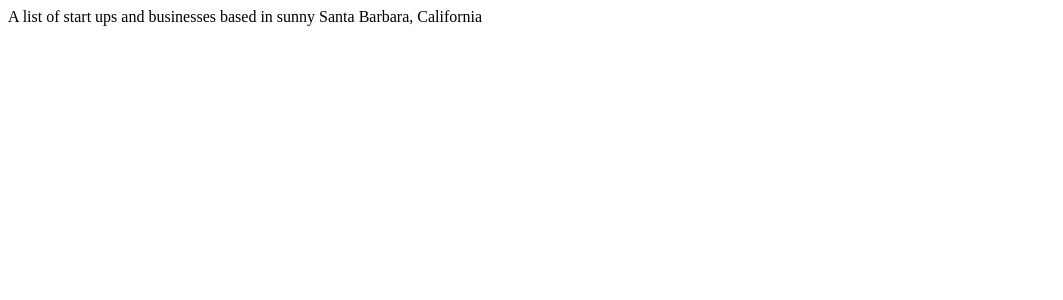
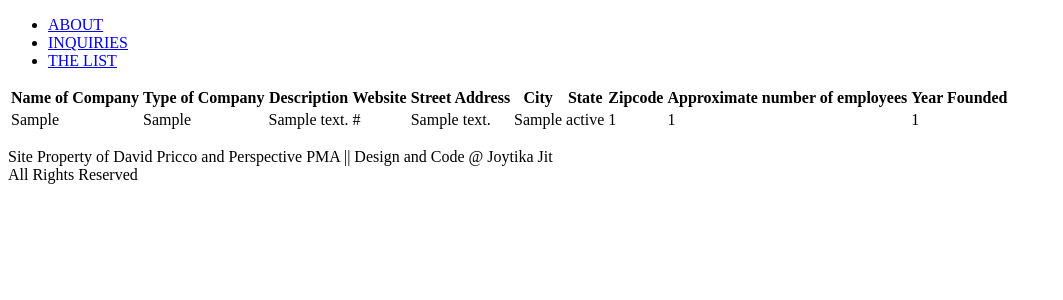
Before and after one commit to IndieTea/SBTechList, a Django app: page / in a window 1280 px wide. Shown: the top 300 px of the page, without its empty margins (0-1063 px from the left). Run offline with Django 3.2, Linux system fonts and the light colour scheme; tables that the repository leaves empty hold one stand-in row (values such as "Sample post"); some libraries are stand-ins or nearby versions.

Commit message:
preparing front end

```diff
--- a/catalog/templates/Sbtechlist/index.html
+++ b/catalog/templates/Sbtechlist/index.html
@@ -1,9 +1,8 @@
 <!DOCTYPE html>
 <html>
 	<head>
-
-
-        <link rel="stylesheet" href="styles.css" />
+        {% load static %}
+        <link rel="stylesheet" type="text/css" href="{% static 'Sbtechlist/styles.css' %}" />
 
         <script src="https://ajax.googleapis.com/ajax/libs/jquery/1.12.4/jquery.min.js"></script>
         <script src="jquery.matchHeight.js" type="text/javascript"></script>
@@ -28,24 +27,33 @@
 
             <table>
                 <tr>
-                    {% for item in list_Sbtechorgs %}
-                    <td>Name of Company</td>
-                    <td>Type of Company</td>
-                    <td>Descriptioin</td>
-                    <td>Website</td>
-                    <td>Street Address</td>
-                    <td>City</td>
-                    <td>zipcode</td>
-                    <td>Approximate number of employees</td>
-                    <td>Year Founded</td>
+
+                    <th>Name of Company</th>
+                    <th>Type of Company</th>
+                    <th>Description</th>
+                    <th>Website</th>
+                    <th>Street Address</th>
+                    <th>City</th>
+                    <th>State</th>
+                    <th>Zipcode</th>
+                    <th>Approximate number of employees</th>
+                    <th>Year Founded</th>
                 </tr>
+                {% for item in list_Sbtechorgs %}
+                <tr>
+                    <td>{{ item.organization }}</td>
+                    <td>{{ item.cat }}</td>
+                    <td>{{ item.description }}</td>
+                    <td>{{ item.website }}</td>
+                    <td>{{ item.address }}</td>
+                    <td>{{ item.city }}</td>
+                    <td>{{ item.state }}</td>
+                    <td>{{ item.zipcode }}</td>
+                    <td>{{ item.employees }}</td>
+                    <td>{{ item.founded }}</td>
+                </tr>
+                {% endfor %}
 
-                <tr>
-                    <td>{{ item.field1 }}</td>
-                     ...
-                    <td>{{ item.fieldN }}</td>
-                </tr>
-                    {% endfor %}
                 </table>
 
         </div>
--- a/catalog/views.py
+++ b/catalog/views.py
@@ -10,29 +10,21 @@
 def index(request):
 	# view function for home page of the site
 	#generate counts for main objects
-	return HttpResponse("A list of start ups and businesses based in sunny Santa Barbara, California")
+	# return HttpResponse("A list of start ups and businesses based in sunny Santa Barbara, California")
 	list_Sbtechorgs=Sbtechlist.objects.all()
-	for x in Sbtechlist:
-		query_results=Sbtechlist.objects.all()
-
-		#add for loop to print all dataiterate through all the data and print it all
-		#for(x = 0; x < Sbtechlist.length;x++)
-
+	# for loop to query and display moved to index.html
+	#for x in Sbtechlist:
+	# 	query_results=Sbtechlist.objects.all()
 
 	#Render HTML template index.html with the data in the context variable
 	return render(
 		request,
-		'catalog/templatesSbtechlist/index.html',
-		context)
-		#context={'list_Sbtechorgs':list_Sbtechorgs}
+		'Sbtechlist/index.html',
+		context={'list_Sbtechorgs':list_Sbtechorgs.values()})
 
 
 
 """
-def show_Sbtechlist():
-	query_results = Sbtechlist.objects.all()
-
-
 Create redirect view
 class CatalogRedirectView(RedirectView):
 	permanent = False
```
Also changed, not shown: catalog/static/Sbtechlist/style.css (added, +50 -0 lines).
